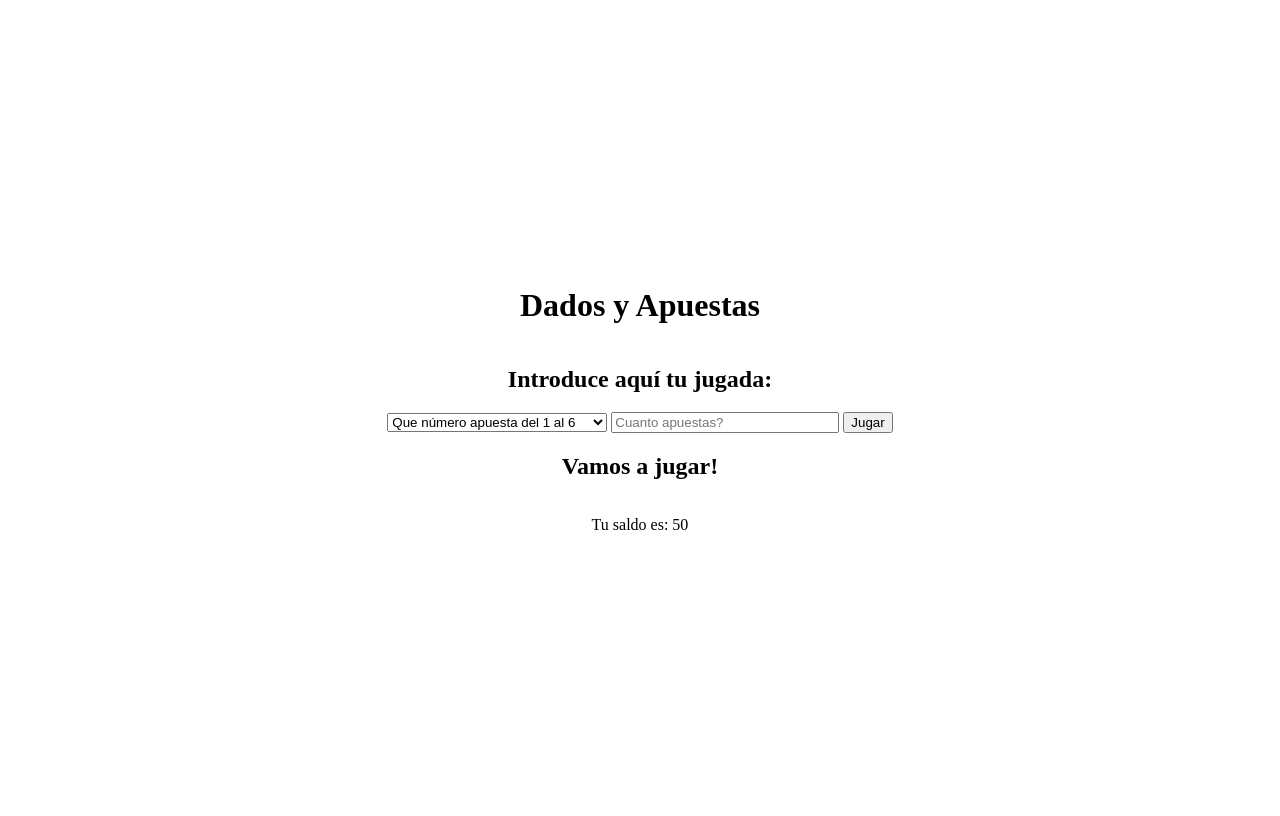
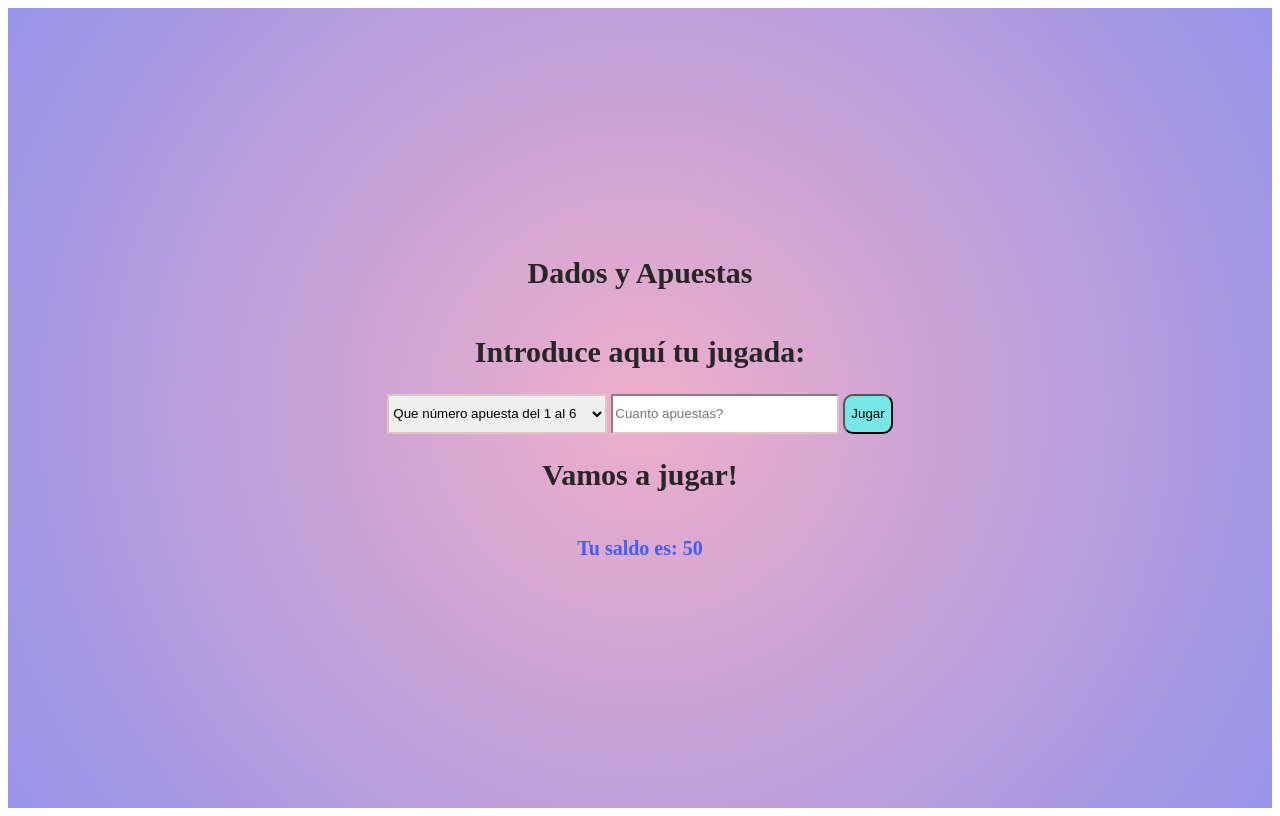
Before and after one commit to Adalab/modulo-2-evaluacion-intermedia-gloriarodrife, a plain HTML site: page index.html in a window 1280 px wide. Drawn offline with Linux system fonts and the light colour scheme.

Commit message:
add styles to the page

```diff
--- a/index.html
+++ b/index.html
@@ -9,11 +9,11 @@
   </head>
   <body>
     <main class="main">
-      <h1>Dados y Apuestas</h1>
-      <h2>Introduce aquí tu jugada:</h2>
+      <h1 class="text">Dados y Apuestas</h1>
+      <h2 class="text">Introduce aquí tu jugada:</h2>
       <form action="">
         <select name="option" id="" class="js-option input">
-          <option value="placeholder">Que número apuesta del 1 al 6</option>
+          <option>Que número apuesta del 1 al 6</option>
           <option value="1">1</option>
           <option value="2">2</option>
           <option value="3">3</option>
@@ -22,19 +22,19 @@
           <option value="6">6</option>
         </select>
         <input
-          class="js-bet input"
+          class="js-bet input--bet"
           type="number"
           placeholder="Cuanto apuestas?"
         />
-        <input class="js-play" type="submit" value="Jugar" />
+        <input class="js-play button--play" type="submit" value="Jugar" />
         <input
-          class="js-restart hidden"
+          class="js-restart hidden button"
           type="submit"
           value="Reiniciar juego"
         />
       </form>
-      <h2 class="js-result">Vamos a jugar!</h2>
-      <p class="js-balance">Tu saldo es:</p>
+      <h2 class="js-result text">Vamos a jugar!</h2>
+      <p class="js-balance text-balance"></p>
     </main>
 
     <script type="text/javascript" src="./js/main.js"></script>
--- a/style/main.css
+++ b/style/main.css
@@ -4,10 +4,47 @@
   flex-direction: column;
   justify-content: center;
   align-items: center;
+  background: radial-gradient(
+    circle,
+    rgba(238, 174, 202, 1) 0%,
+    rgba(150, 148, 233, 1) 100%
+  );
 }
 .hidden {
   display: none;
 }
+
+.text {
+  font-size: 1.875rem;
+  color: rgb(39, 37, 37);
+}
+
+.text-balance {
+  font-weight: bold;
+  color: rgb(63, 94, 251);
+  font-size: 1.25rem;
+}
 .input {
   width: 220px;
+  height: 40px;
+  border: 2px solid rgb(226, 196, 196);
 }
+
+.input--bet {
+  height: 34px;
+  width: 220px;
+  border-radius: 2px;
+  border-color: rgb(226, 196, 196);
+}
+.button {
+  background-color: rgb(120, 231, 231);
+  height: 40px;
+  border-radius: 10px;
+  width: 120px;
+}
+
+.button--play {
+  background-color: rgb(120, 231, 231);
+  height: 40px;
+  border-radius: 10px;
+}
```
